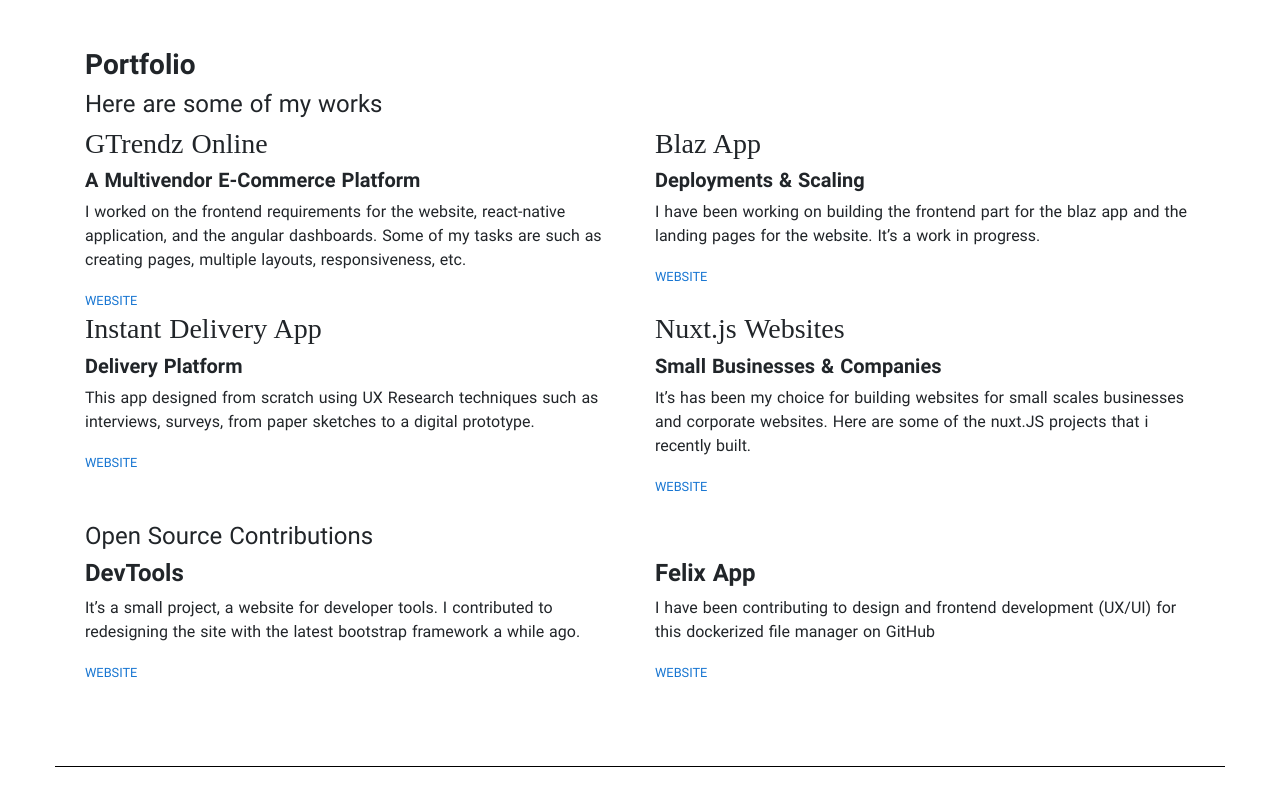
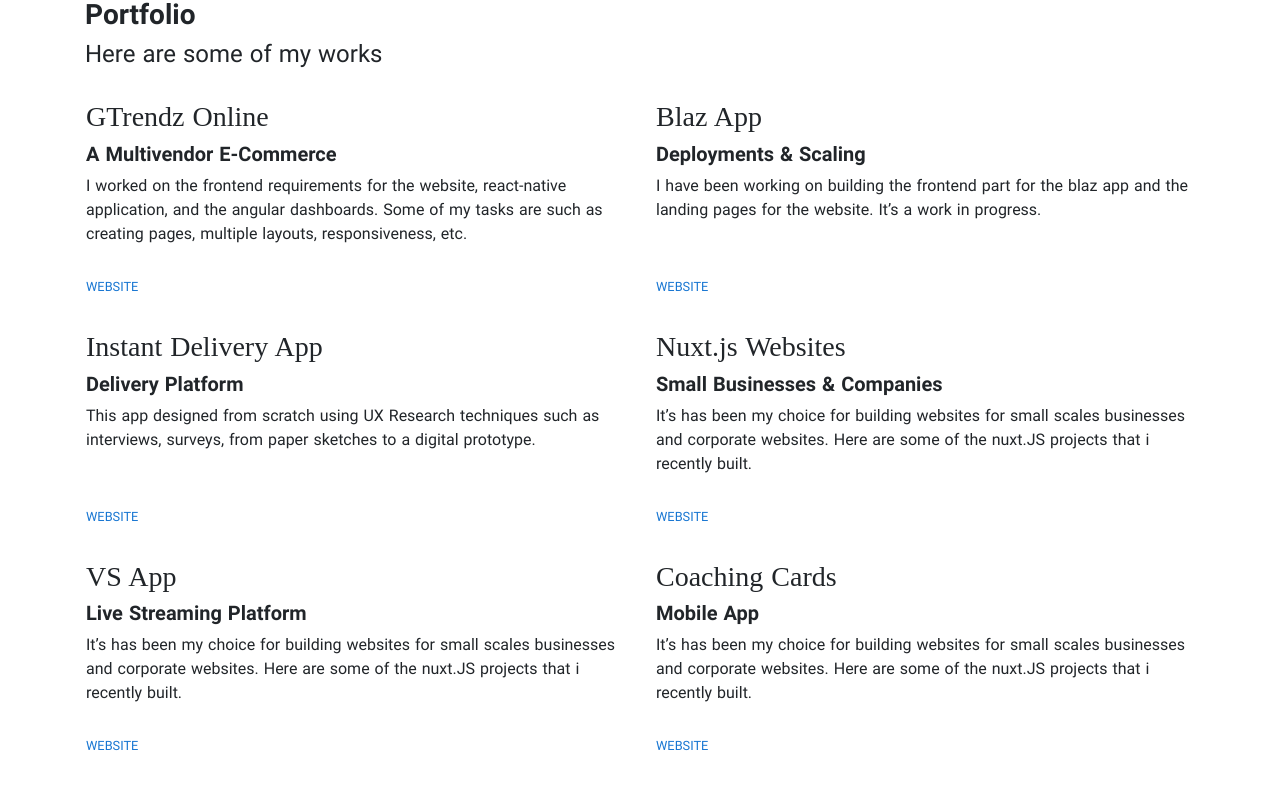
Before and after one commit to narenkram/Lance, a Nuxt app: page / in a window 1280 px wide. Shown: the part 835-1640 px from the top of the page. Built offline with nearby package versions, Linux system fonts and the light colour scheme; a web font is replaced by a local one.

Commit message:
feat(portfolio-ui): align items

```diff
--- a/assets/style.scss
+++ b/assets/style.scss
@@ -29,7 +29,7 @@ $theme-colors: (
   "primary": #1876d2,
   "orange": #ff6200,
   "black": #050404,
-  "primary-dark": #104f8d
+  "primary-dark": #104f8d,
 );
 
 $spacer: 1rem;
@@ -81,7 +81,6 @@ section {
 }
 hr {
   border-color: #000;
-  margin: 0;
 }
 // Global
 
@@ -112,6 +111,11 @@ hr {
 }
 .PortfolioItem {
 }
+.PortfolioItem_description {
+  margin: 0;
+  height: 100px;
+  overflow: hidden;
+}
 .ProjectLink {
   text-transform: uppercase;
   font-size: 80%;
--- a/pages/index.vue
+++ b/pages/index.vue
@@ -54,53 +54,85 @@
       <div class="container">
         <h3>Portfolio</h3>
         <h4 class="FontRegular">Here are some of my works</h4>
-        <div class="row">
-          <div class="col-lg-6">
+        <div class="row mt-3">
+          <div class="col-12 col-sm-12 col-md-6 col-lg-6 p-3 p-sm-3 p-md-3 p-lg-3">
             <div class="PortfolioItem">
               <h3 class="FontLight">GTrendz Online</h3>
-              <h5>A Multivendor E-Commerce Platform</h5>
-              <p>I worked on the frontend requirements for the website, react-native application, and the angular dashboards. Some of my tasks are such as creating pages, multiple layouts, responsiveness, etc.</p>
+              <h5>A Multivendor E-Commerce</h5>
+              <p
+                class="PortfolioItem_description"
+              >I worked on the frontend requirements for the website, react-native application, and the angular dashboards. Some of my tasks are such as creating pages, multiple layouts, responsiveness, etc.</p>
               <a href="https://gtrendz.online" rel="no-follow" class="ProjectLink">website</a>
             </div>
           </div>
-          <div class="col-lg-6">
+          <div class="col-12 col-sm-12 col-md-6 col-lg-6 p-3 p-sm-3 p-md-3 p-lg-3">
             <div class="PortfolioItem">
               <h3 class="FontLight">Blaz App</h3>
               <h5>Deployments & Scaling</h5>
-              <p>I have been working on building the frontend part for the blaz app and the landing pages for the website. It’s a work in progress.</p>
+              <p
+                class="PortfolioItem_description"
+              >I have been working on building the frontend part for the blaz app and the landing pages for the website. It’s a work in progress.</p>
               <a href="https://blaz.app/" rel="no-follow" class="ProjectLink">website</a>
             </div>
           </div>
-          <div class="col-lg-6">
+          <div class="col-12 col-sm-12 col-md-6 col-lg-6 p-3 p-sm-3 p-md-3 p-lg-3">
             <div class="PortfolioItem">
               <h3 class="FontLight">Instant Delivery App</h3>
               <h5>Delivery Platform</h5>
-              <p>This app designed from scratch using UX Research techniques such as interviews, surveys, from paper sketches to a digital prototype.</p>
+              <p
+                class="PortfolioItem_description"
+              >This app designed from scratch using UX Research techniques such as interviews, surveys, from paper sketches to a digital prototype.</p>
               <a href="#" rel="no-follow" class="ProjectLink">website</a>
             </div>
           </div>
-          <div class="col-lg-6">
+          <div class="col-12 col-sm-12 col-md-6 col-lg-6 p-3 p-sm-3 p-md-3 p-lg-3">
             <div class="PortfolioItem">
               <h3 class="FontLight">Nuxt.js Websites</h3>
               <h5>Small Businesses & Companies</h5>
-              <p>It’s has been my choice for building websites for small scales businesses and corporate websites. Here are some of the nuxt.JS projects that i recently built.</p>
+              <p
+                class="PortfolioItem_description"
+              >It’s has been my choice for building websites for small scales businesses and corporate websites. Here are some of the nuxt.JS projects that i recently built.</p>
+              <a href="https://gtrendz.online" rel="no-follow" class="ProjectLink">website</a>
+            </div>
+          </div>
+          <div class="col-12 col-sm-12 col-md-6 col-lg-6 p-3 p-sm-3 p-md-3 p-lg-3">
+            <div class="PortfolioItem">
+              <h3 class="FontLight">VS App</h3>
+              <h5>Live Streaming Platform</h5>
+              <p
+                class="PortfolioItem_description"
+              >It’s has been my choice for building websites for small scales businesses and corporate websites. Here are some of the nuxt.JS projects that i recently built.</p>
+              <a href="https://gtrendz.online" rel="no-follow" class="ProjectLink">website</a>
+            </div>
+          </div>
+          <div class="col-12 col-sm-12 col-md-6 col-lg-6 p-3 p-sm-3 p-md-3 p-lg-3">
+            <div class="PortfolioItem">
+              <h3 class="FontLight">Coaching Cards</h3>
+              <h5>Mobile App</h5>
+              <p
+                class="PortfolioItem_description"
+              >It’s has been my choice for building websites for small scales businesses and corporate websites. Here are some of the nuxt.JS projects that i recently built.</p>
               <a href="https://gtrendz.online" rel="no-follow" class="ProjectLink">website</a>
             </div>
           </div>
         </div>
-        <h4 class="FontRegular mt-4">Open Source Contributions</h4>
-        <div class="row">
-          <div class="col-lg-6">
+        <h4 class="FontRegular mt-5">Open Source Contributions</h4>
+        <div class="row mt-1">
+          <div class="col-12 col-sm-12 col-md-6 col-lg-6 p-3 p-sm-3 p-md-3 p-lg-3">
             <div class="OpenSource_item">
               <h4>DevTools</h4>
-              <p>It’s a small project, a website for developer tools. I contributed to redesigning the site with the latest bootstrap framework a while ago.</p>
+              <p
+                class="PortfolioItem_description"
+              >It’s a small project, a website for developer tools. I contributed to redesigning the site with the latest bootstrap framework a while ago.</p>
               <a href="#" rel="no-follow" class="ProjectLink">website</a>
             </div>
           </div>
-          <div class="col-lg-6">
+          <div class="col-12 col-sm-12 col-md-6 col-lg-6 p-3 p-sm-3 p-md-3 p-lg-3">
             <div class="OpenSource_item">
               <h4>Felix App</h4>
-              <p>I have been contributing to design and frontend development (UX/UI) for this dockerized file manager on GitHub</p>
+              <p
+                class="PortfolioItem_description"
+              >I have been contributing to design and frontend development (UX/UI) for this dockerized file manager on GitHub</p>
               <a href="#" rel="no-follow" class="ProjectLink">website</a>
             </div>
           </div>
@@ -112,7 +144,6 @@
       <div class="container">
         <h3>Case Study</h3>
         <h4 class="FontRegular">Explore the case studies of my projects</h4>
-
       </div>
     </section>
     <hr class="container" />
@@ -120,7 +151,5 @@
 </template>
 
 <script>
-export default {
-
-};
+export default {};
 </script>
```
